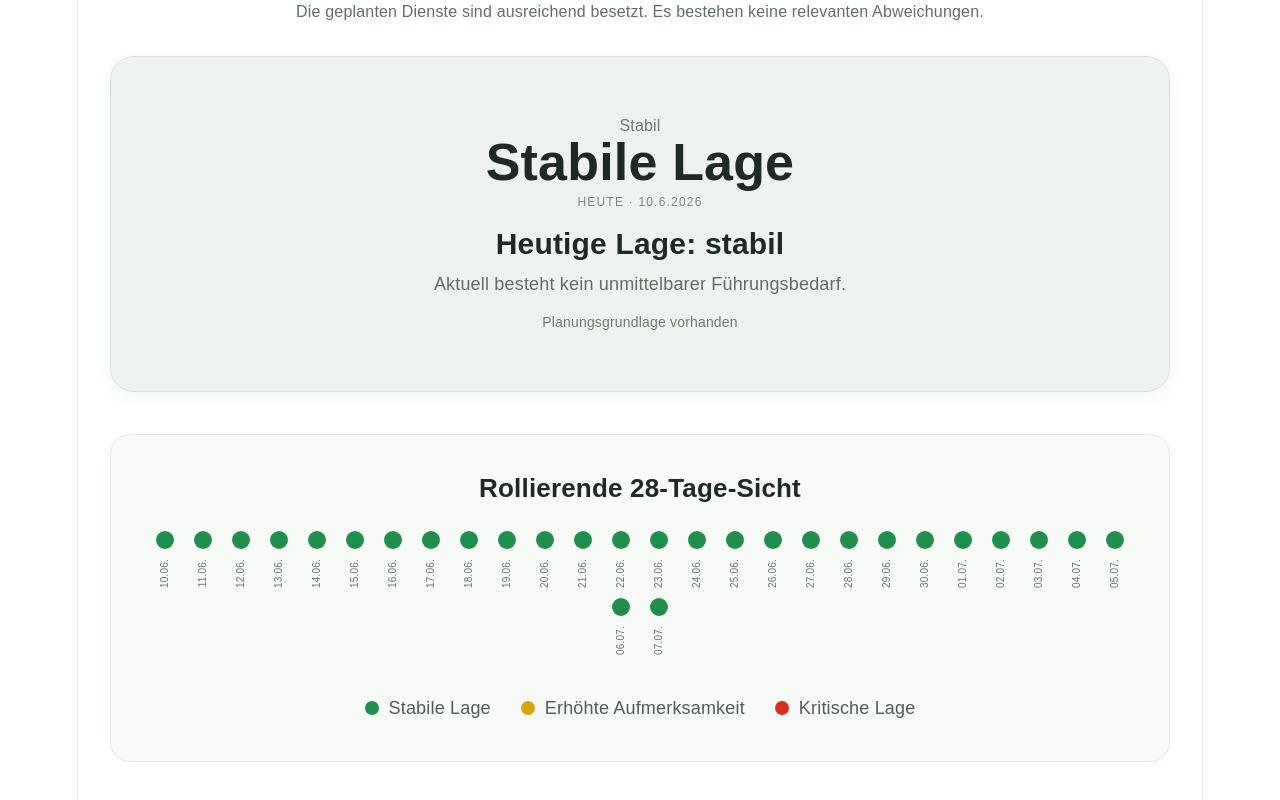
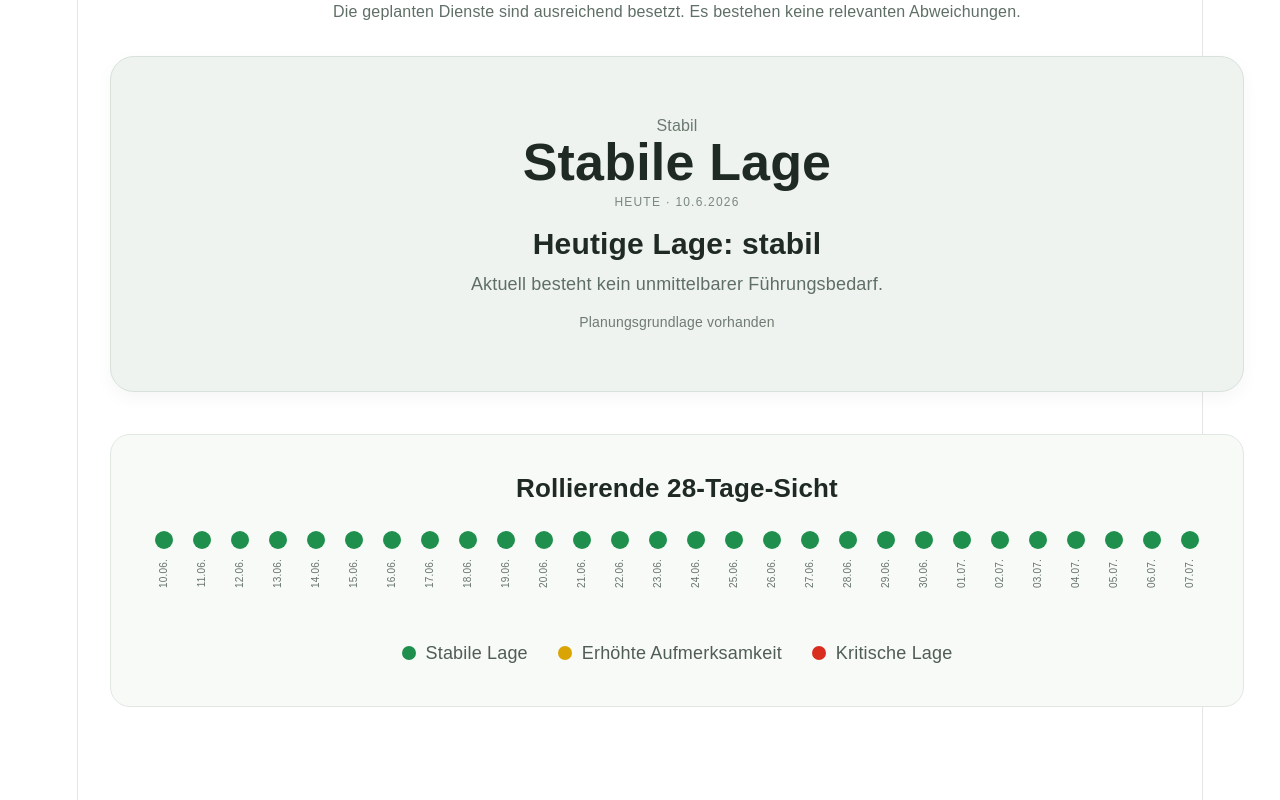
Before and after one commit to abbizco-bot/careflow-swiss, a React (Vite) app in the folder frontend/: page / in a window 1280 px wide. Shown: the part 735-1535 px from the top of the page. Built offline with nearby package versions, Linux system fonts and the light colour scheme; no server answers.

Commit message:
style: keep rolling timeline on one row

```diff
--- a/frontend/src/App.tsx
+++ b/frontend/src/App.tsx
@@ -443,9 +443,11 @@ function App() {
        <div
          style={{
            display: "flex",
-            gap: 10,
+           gap: 12,
            justifyContent: "center",
-            flexWrap: "wrap",
+           flexWrap: "nowrap",
+           overflowX: "auto",
+           paddingBottom: 12,
            marginBottom: 40,
          }}
        >
@@ -459,7 +461,8 @@ function App() {
                   display: "flex",
                   flexDirection: "column",
                   alignItems: "center",
-                  width: 28,
+                  width: 26,
+                  flexShrink: 0,
                 }}
               >
                 <div
```
Lines whose indentation alone changed are shown as unchanged.
